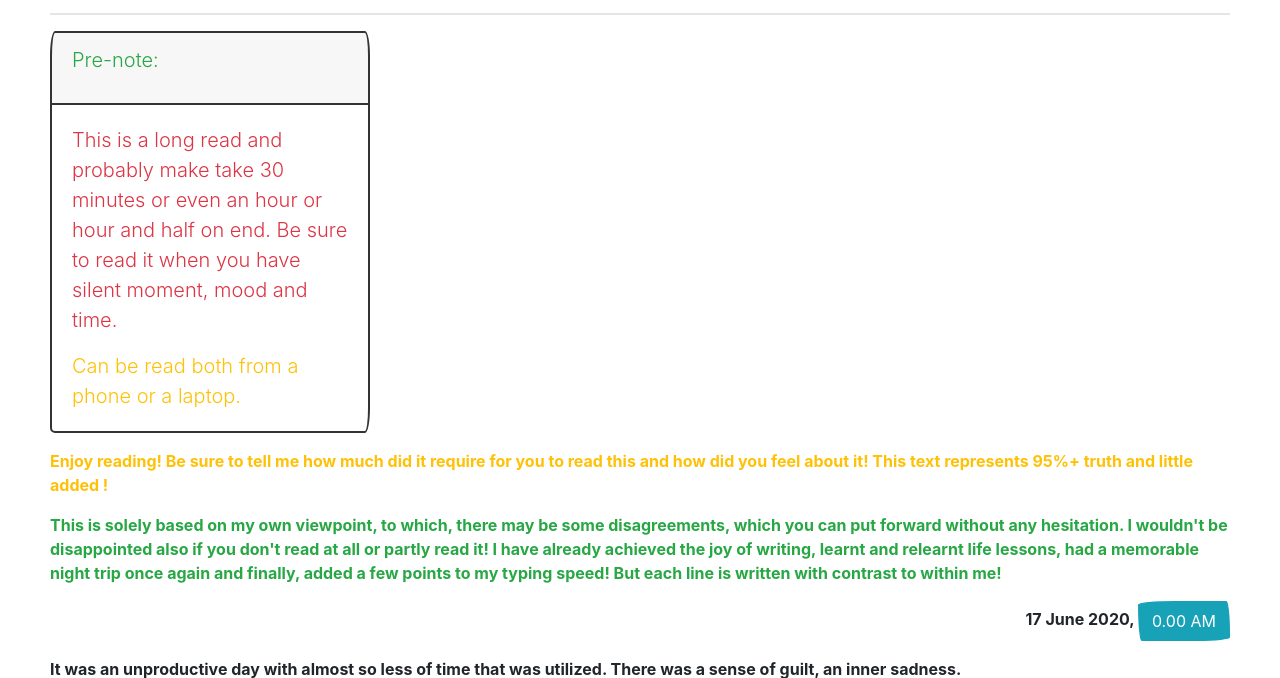
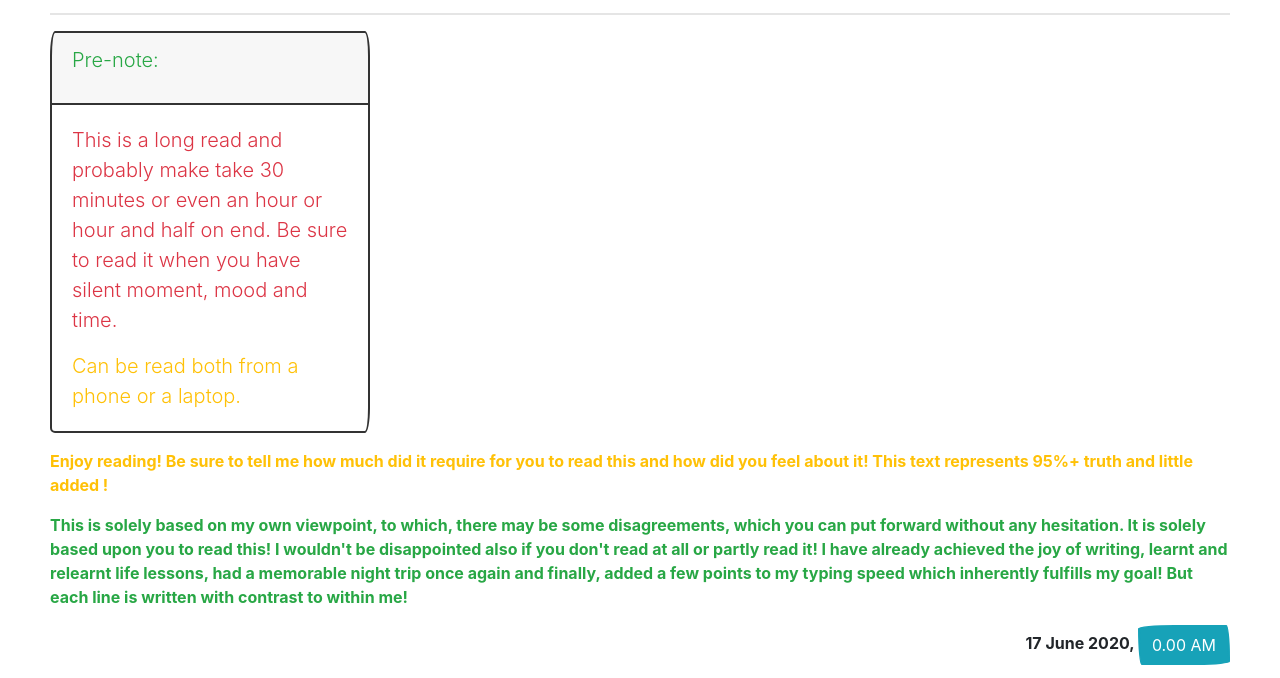
Before and after one commit to praash47/toTikathali, a plain HTML site: page index.html in a window 1280 px wide. Shown: the part 139-817 px from the top of the page. Drawn offline with nearby package versions, Linux system fonts and the light colour scheme; a web font is replaced by a local one.

Commit message:
Update index.html

```diff
--- a/index.html
+++ b/index.html
@@ -19,9 +19,9 @@
 	  </div>
 	</div>
 	<p class="text-warning">Enjoy reading! Be sure to tell me how much did it require for you to read this and how did you feel about it! This text represents 95%+ truth and little added !</p>
-	<p class="text-success">This is solely based on my own viewpoint, to which, there may be some disagreements, which you can put forward without any hesitation. I wouldn't be
+	<p class="text-success">This is solely based on my own viewpoint, to which, there may be some disagreements, which you can put forward without any hesitation. It is solely based upon you to read this! I wouldn't be
 	disappointed also if you don't read at all or partly read it! I have already achieved the joy of writing, learnt and relearnt life lessons,
-	had a memorable night trip once again and finally, added a few points to my typing speed! But each line is written with contrast to within me!</p>
+	had a memorable night trip once again and finally, added a few points to my typing speed which inherently fulfills my goal! But each line is written with contrast to within me!</p>
 	<p style="text-align: right;">17 June 2020, <button type="button" class="btn btn-info">0.00 AM </button></p>
 	<p>It was an unproductive day with almost so less of time that was utilized. There was a sense of guilt, an inner sadness.</p><br>
 	<p>After dinner, at 9pm amidst guilt of non-progressive day, I decided to do a quick silent ride to Tikathali, a place I been to tens of times if not hundreds. The time is mid-june, it had been already a few days since monsoon had entered the country. At least 70% of time, it rained. The night also had been pouring with rain and uncertainties in weather condition. But I had to somehow do the trip, a slow and relaxing one. It's been a long time since I hadn't have a visit. In this lockdown, I had tried a trip to Tikathali many times when I had a quick bike ride, but I used to touch Chakrapath and my intuition used to tell me to return back and not go. But, this night intuition was the one asking to go there.</p><br>
```
